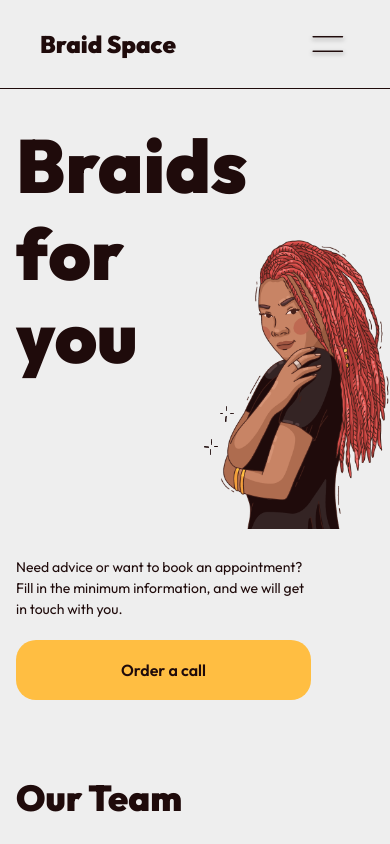
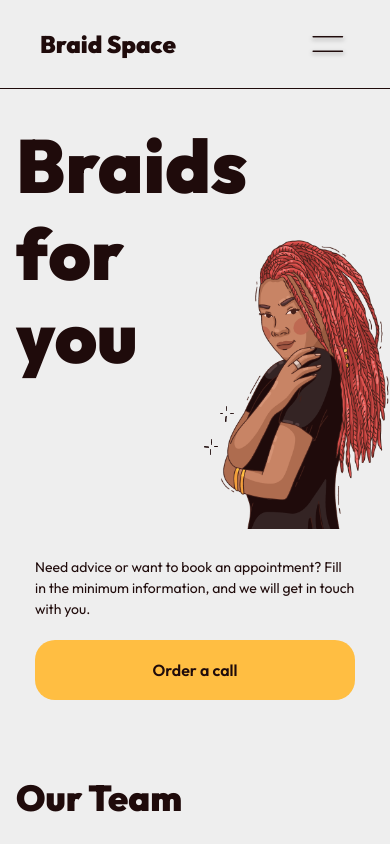
Before and after one commit to bambuuk/braids, a Next.js app: page / in a window 390 px wide. Shown: the top 844 px of the page. Built offline with nearby package versions, Linux system fonts and the light colour scheme.

Commit message:
upd layout in main component

```diff
--- a/src/components/Main.tsx
+++ b/src/components/Main.tsx
@@ -2,7 +2,7 @@ import Image from "next/image";
 
 const Main = () => {
   return (
-    <section className="w-full overflow-hidden" id="main">
+    <div className="w-full overflow-hidden" id="main">
       <div className="relative pt-[40px] max-w-[1240px] w-full m-auto px-[16px] sm:[25px] md:px-[50px] xl:px-0">
         <Image
           src='/ill-stars.png'
@@ -11,7 +11,7 @@ const Main = () => {
           height={49}
           className="absolute top-[130px] hidden lg:block"
         />
-        <h1 className="w-full text-[#1F0B0B] font-outfit text-[75px] sm:text-[150px] md:text-[215px] bmd:text-[250px]
+        <div className="w-full text-[#1F0B0B] font-outfit text-[75px] sm:text-[150px] md:text-[215px] bmd:text-[250px]
         lg:text-[280px] xl:text-[320px] 2xl:[376px] font-black leading-[100%] lg:leading-[80%]
         text-start md:text-center">
           Braids
@@ -32,20 +32,20 @@ const Main = () => {
             </span>
 
             <div className="lg:absolute lg:bottom-3 flex justify-between flex-col sm:flex-row lg:flex-col gap-5
-            col-start-1 col-end-3 lg:col-auto mt-[184px] sm:mt-[50px] lg:mt-0">
+            col-start-1 col-end-4 sm:col-end-3 lg:col-auto mx-auto mt-[184px] sm:mt-[50px] lg:mt-0 max-w-[320px] sm:max-w-none w-full">
               <p className="text-[#1F0B0B] font-outfit text-sm sm:text-xl leading-[150%] sm:leading-[30px]
-              font-normal text-left max-w-[295px] w-full">
+              font-normal text-left sm:max-w-[295px] w-full">
                 Need advice or want to book an appointment?
                 Fill in the minimum information, and we will get in touch with you.
               </p>
               <button className="flex justify-center items-center rounded-[20px] bg-[#FFBE42]
               text-[#1F0B0B] font-outfit text-base sm:text-xl font-semibold leading-[150%] sm:leading-5
-              max-w-[295px] w-full h-[60px]">
+              sm:max-w-[295px] w-full h-[60px]">
                 Order a call
               </button>
             </div>
           </div>
-        </h1>
+        </div>
         <Image
           src='/ill-stars.png'
           alt='stars'
@@ -54,7 +54,7 @@ const Main = () => {
           className="absolute bottom-[40%] right-[40%] lg:bottom-[32px] lg:right-[203px]"
         />
       </div>
-    </section>
+    </div>
   )
 }
 
```
